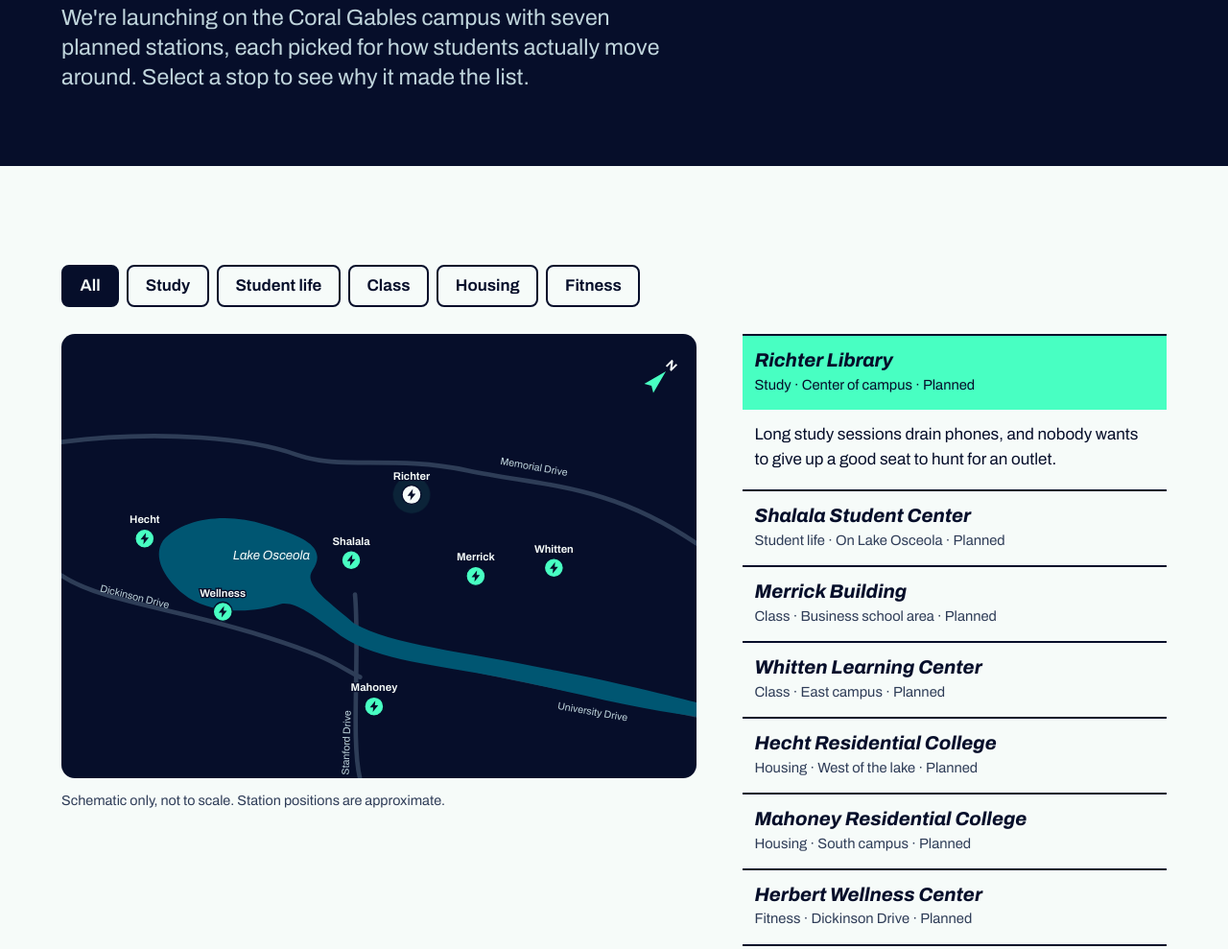
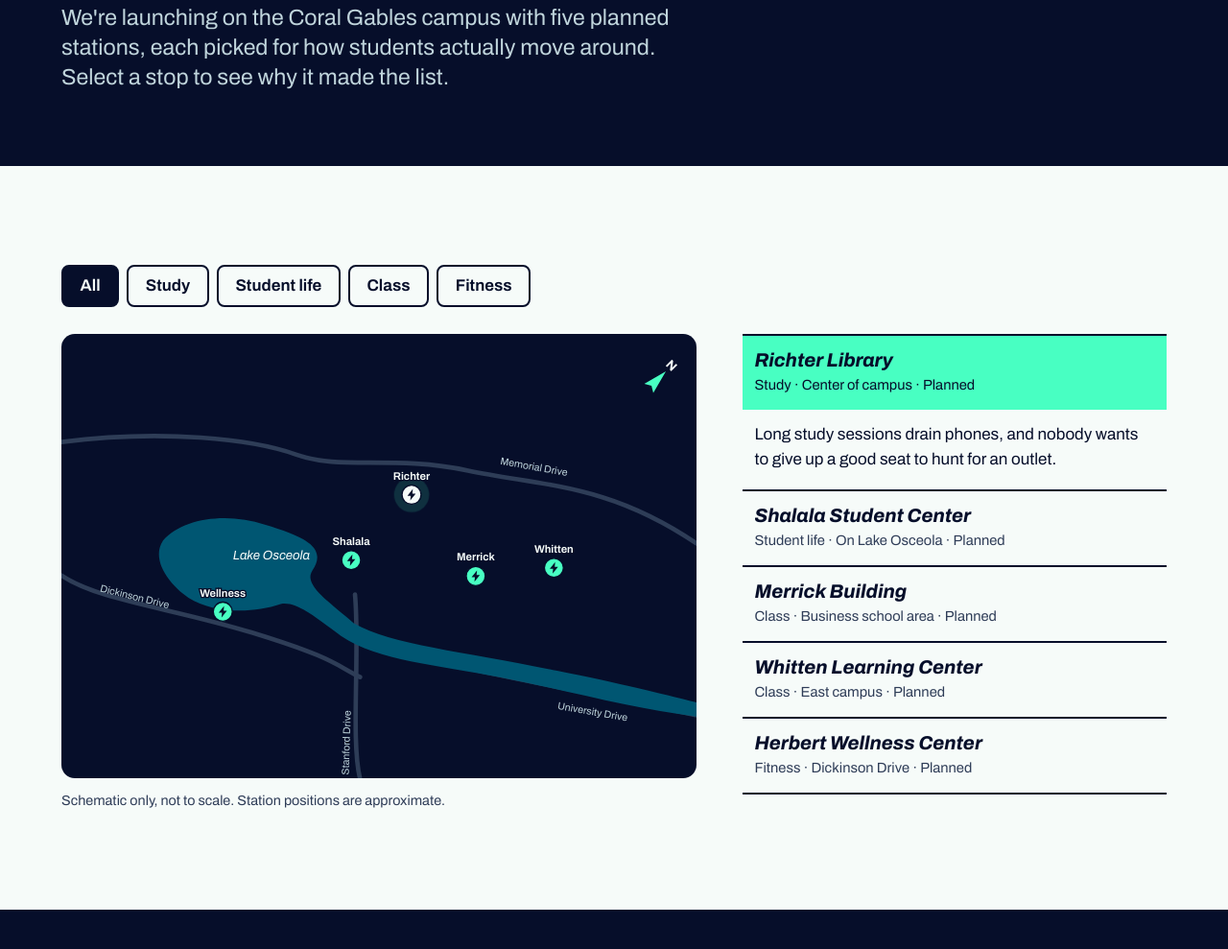
Before and after one commit to JackManara/powerup, a plain HTML site: page docs/locations.html in a window 1280 px wide. Shown: the part 335-1324 px from the top of the page at 96% size. Drawn offline with Linux system fonts and the light colour scheme.

Commit message:
Remove Hecht and Mahoney stations
Both residential colleges have been torn down, so the planned network is now five campus stations.

Co-Authored-By: Claude Opus 5.5 <noreply@anthropic.com>

```diff
--- a/docs/locations.html
+++ b/docs/locations.html
@@ -38,7 +38,7 @@
 <section class="page-head section-navy">
   <div class="wrap">
     <h1>Where your day already goes.</h1>
-    <p class="lede">We're launching on the Coral Gables campus with seven planned stations, each picked for how students actually move around. Select a stop to see why it made the list.</p>
+    <p class="lede">We're launching on the Coral Gables campus with five planned stations, each picked for how students actually move around. Select a stop to see why it made the list.</p>
   </div>
 </section>
 
@@ -49,7 +49,6 @@
         <button type="button" class="filter" data-filter="Study" aria-pressed="false">Study</button>
         <button type="button" class="filter" data-filter="Student life" aria-pressed="false">Student life</button>
         <button type="button" class="filter" data-filter="Class" aria-pressed="false">Class</button>
-        <button type="button" class="filter" data-filter="Housing" aria-pressed="false">Housing</button>
         <button type="button" class="filter" data-filter="Fitness" aria-pressed="false">Fitness</button>
     </div>
     <div class="finder-grid">
@@ -98,20 +97,6 @@
             <path class="pin-bolt" d="M2-9-6.5 1.6h5.2L-2 9 6.5-1.6H1.3z"></path>
             <text class="pin-name" y="-24">Whitten</text>
           </g>
-          <g class="pin" data-station="hecht" data-type="Housing" transform="translate(131 322)" tabindex="0" role="button" aria-label="Hecht Residential College, planned station">
-            <circle class="pin-hit" r="30"></circle>
-            <circle class="pin-halo" r="20"></circle>
-            <circle class="pin-dot" r="15"></circle>
-            <path class="pin-bolt" d="M2-9-6.5 1.6h5.2L-2 9 6.5-1.6H1.3z"></path>
-            <text class="pin-name" y="-24">Hecht</text>
-          </g>
-          <g class="pin" data-station="mahoney" data-type="Housing" transform="translate(492 586)" tabindex="0" role="button" aria-label="Mahoney Residential College, planned station">
-            <circle class="pin-hit" r="30"></circle>
-            <circle class="pin-halo" r="20"></circle>
-            <circle class="pin-dot" r="15"></circle>
-            <path class="pin-bolt" d="M2-9-6.5 1.6h5.2L-2 9 6.5-1.6H1.3z"></path>
-            <text class="pin-name" y="-24">Mahoney</text>
-          </g>
           <g class="pin" data-station="wellness" data-type="Fitness" transform="translate(254 437)" tabindex="0" role="button" aria-label="Herbert Wellness Center, planned station">
             <circle class="pin-hit" r="30"></circle>
             <circle class="pin-halo" r="20"></circle>
@@ -150,20 +135,6 @@
             <span class="station-meta">Class · East campus · Planned</span>
           </button>
           <p class="station-why">A classroom building on the far side of campus from the lake, so students there don't have to cross campus to return a charger.</p>
-        </li>
-        <li class="station" id="hecht" data-station="hecht" data-type="Housing">
-          <button type="button" class="station-btn" aria-pressed="false">
-            <span class="station-name">Hecht Residential College</span>
-            <span class="station-meta">Housing · West of the lake · Planned</span>
-          </button>
-          <p class="station-why">Where the day starts and ends. Residents can return a charger on the way home instead of walking back across campus.</p>
-        </li>
-        <li class="station" id="mahoney" data-station="mahoney" data-type="Housing">
-          <button type="button" class="station-btn" aria-pressed="false">
-            <span class="station-name">Mahoney Residential College</span>
-            <span class="station-meta">Housing · South campus · Planned</span>
-          </button>
-          <p class="station-why">Gives south campus residents a station close to home, so the network reaches both ends of a typical day.</p>
         </li>
         <li class="station" id="wellness" data-station="wellness" data-type="Fitness">
           <button type="button" class="station-btn" aria-pressed="false">
```
Also changed, not shown: docs/index.html (+2 -4 lines), src/pages/index.html (+1 -1 lines), src/site.config.json (+0 -18 lines).
